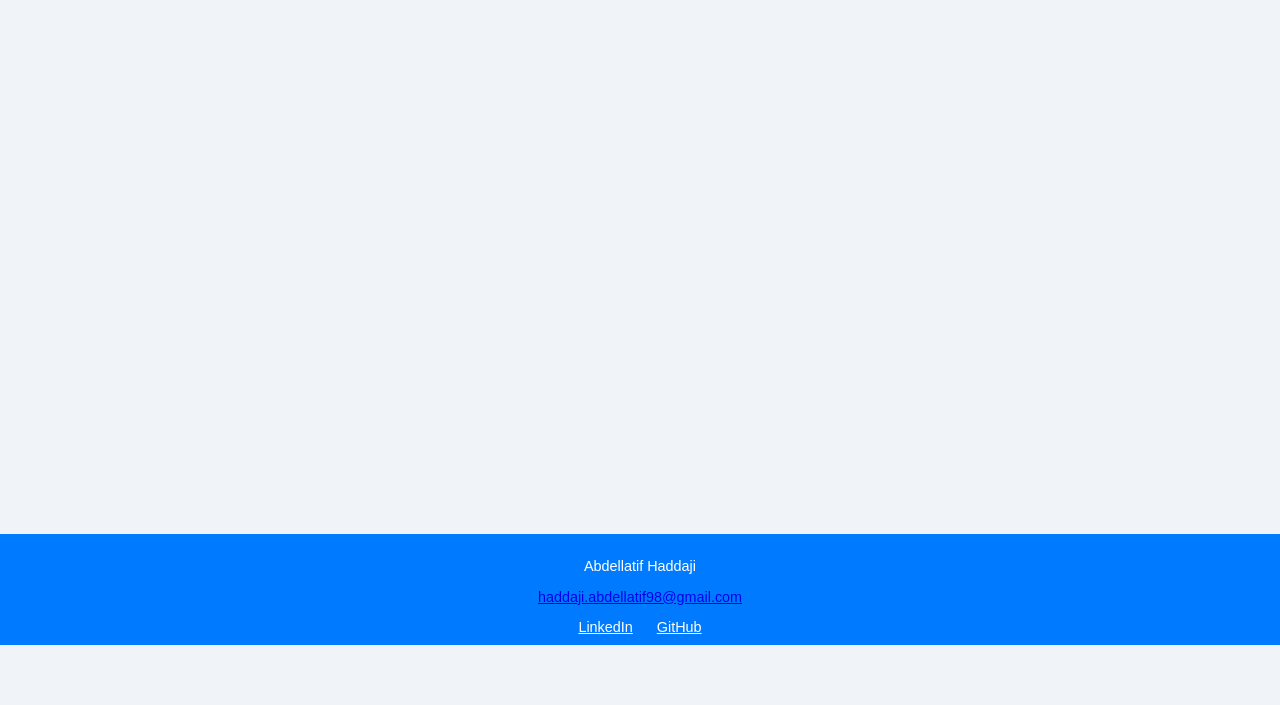
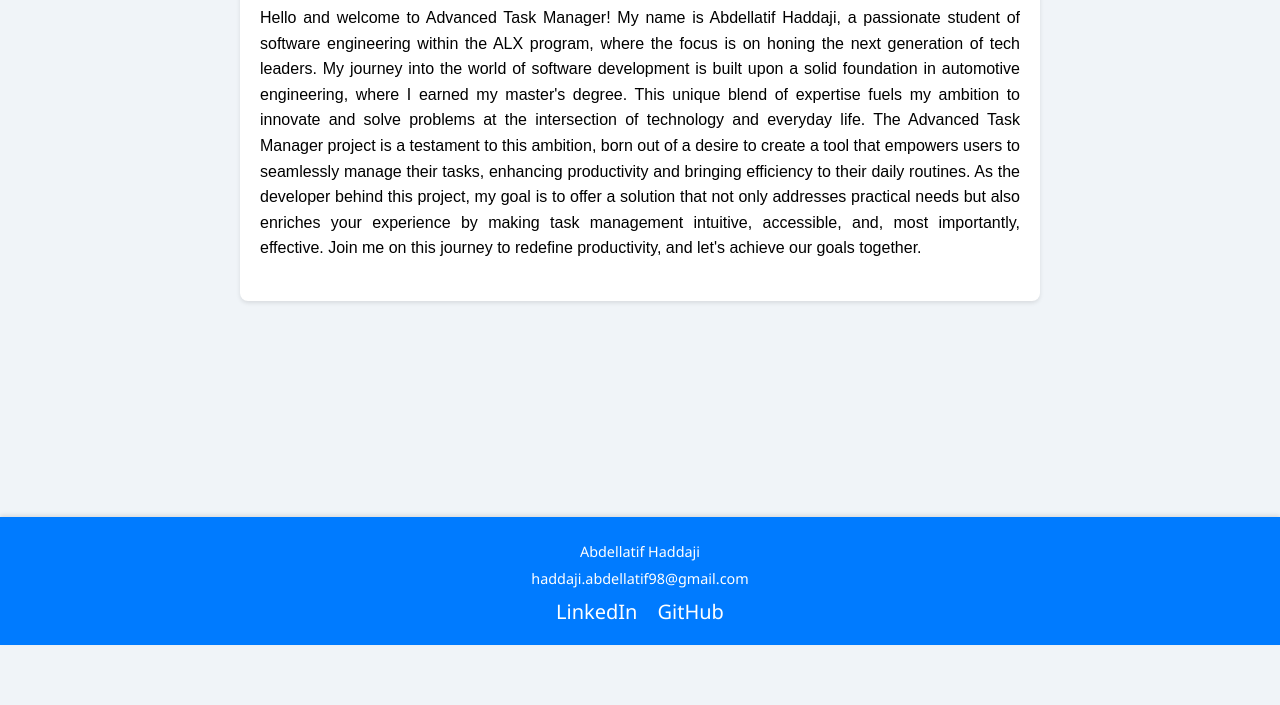
Before and after one commit to AbdellatifHaddaji/alx_capstone_project, a plain HTML site: page task_managere/about.html in a window 1280 px wide. Shown: the part 155-860 px from the top of the page. Drawn offline with Linux system fonts and the light colour scheme.

Commit message:
task_managere

```diff
--- a/task_managere/about.html
+++ b/task_managere/about.html
@@ -24,7 +24,7 @@
 
     <section id="about" class="about-section">
         <h2>About Us</h2>
-        <p>We are a team dedicated to making task management easy and efficient.</p>
+        <p>Hello and welcome to Advanced Task Manager! My name is Abdellatif Haddaji, a passionate student of software engineering within the ALX program, where the focus is on honing the next generation of tech leaders. My journey into the world of software development is built upon a solid foundation in automotive engineering, where I earned my master's degree. This unique blend of expertise fuels my ambition to innovate and solve problems at the intersection of technology and everyday life. The Advanced Task Manager project is a testament to this ambition, born out of a desire to create a tool that empowers users to seamlessly manage their tasks, enhancing productivity and bringing efficiency to their daily routines. As the developer behind this project, my goal is to offer a solution that not only addresses practical needs but also enriches your experience by making task management intuitive, accessible, and, most importantly, effective. Join me on this journey to redefine productivity, and let's achieve our goals together.</p>
     </section>
 
     <footer>
--- a/task_managere/css/style.css
+++ b/task_managere/css/style.css
@@ -116,6 +116,50 @@ footer {
   color: #ffffff;
   margin: 0 10px;
 }
+/* Existing styles for footer */
+footer {
+  background-color: #2c3e50; /* Dark blue shade for elegance */
+  color: #ecf0f1; /* Soft white for text */
+  text-align: center;
+  padding: 20px 0; /* Adjust padding to make the footer smaller */
+  font-family: 'Segoe UI', Tahoma, Geneva, Verdana, sans-serif;
+  width: 100%;
+  box-shadow: 0 -2px 4px rgba(0,0,0,0.1); /* Optional: adds a subtle shadow for depth */
+  position: fixed;
+  bottom: 0;
+  left: 0;
+}
+
+.footer-content p, .footer-content a {
+  margin: 5px 0; /* Reduce margin for a tighter footer */
+  font-size: 0.9rem; /* Adjust font size for smaller screens */
+}
+
+.social-links a {
+  margin: 0 10px;
+  font-size: 1.2rem; /* Adjust social icon sizes if necessary */
+}
+
+/* Adjusting heading size in the home section */
+.home-section h1 {
+  font-size: 2rem; /* Adjust size as needed for desktop */
+}
+
+/* Responsive adjustments for smaller screens */
+@media (max-width: 768px) {
+  .footer-content p, .footer-content a, .social-links a {
+      font-size: 0.8rem; /* Even smaller text for mobile devices */
+  }
+
+  .home-section h1 {
+      font-size: 1.5rem; /* Smaller heading text for mobile */
+  }
+
+  footer {
+      padding: 15px 0; /* Reduce padding on mobile for a slimmer footer */
+  }
+}
+
 
 .social-links a:hover {
   color: #d4d4d4;
@@ -154,3 +198,131 @@ body.dark-mode .dark-mode-toggle {
 body.dark-mode .dark-mode-toggle:hover {
   background: #6c757d;
 }
+
+footer {
+  width: 100%;
+  background-color: #007bff; /* A calm blue that matches the navbar for consistency */
+  color: #ffffff;
+  text-align: center;
+  padding: 20px 0;
+  box-shadow: 0 -2px 4px rgba(0,0,0,0.1); /* subtle shadow for a "lifted" effect */
+  font-size: 0.9rem;
+  position: fixed; /* Adjust based on preference */
+  bottom: 0;
+  left: 0;
+}
+
+.footer-content {
+  margin: auto;
+  max-width: 960px; /* Ensures content doesn't stretch too wide on larger screens */
+}
+
+.footer-content p, .footer-content a {
+  margin-bottom: 8px; /* Adds a bit more space between lines */
+}
+
+.social-links {
+  margin-top: 10px; /* More space above social links */
+  display: flex;
+  justify-content: center; /* Centers social links */
+  align-items: center;
+}
+
+.social-links a {
+  display: inline-flex;
+  justify-content: center;
+  align-items: center;
+  margin: 0 12px;
+  color: #ffffff; /* Ensures legibility */
+  font-size: 20px; /* Larger icons */
+}
+
+.social-links a:hover {
+  color: #d4d4d4; /* Lighter color on hover for a subtle effect */
+  text-decoration: none; /* Removes underline on hover */
+}
+
+/* Optional: Add transitions for smoother hover effects */
+.social-links a {
+  transition: color 0.3s ease-in-out;
+}
+
+
+
+
+/* Enhanced Navbar and Container Styles */
+.nav-container {
+  max-width: 1200px;
+  margin: 0 auto;
+  display: flex;
+  justify-content: space-between;
+  align-items: center;
+}
+
+/* General Section Styles */
+section {
+  box-sizing: border-box;
+  max-width: 800px; /* Adjust based on preference */
+  margin: 2rem auto;
+  padding: 20px;
+  background-color: #ffffff;
+  border-radius: 8px;
+  box-shadow: 0 2px 4px rgba(0, 0, 0, 0.1);
+}
+
+/* About Section Specific Styles */
+.about-section {
+  text-align: center; /* Center aligns the text */
+}
+
+.about-section h2 {
+  margin-top: 0;
+  color: #007bff; /* Adds a splash of color */
+}
+
+.about-section p {
+  text-align: justify; /* Justifies the paragraph text for better readability */
+  margin: 20px auto; /* Adds top and bottom margin for spacing */
+  line-height: 1.6; /* Increases line height for readability */
+}
+
+/* Footer Styling Adjustments */
+footer {
+  width: 100%;
+  background-color: #007bff;
+  color: #fff;
+  text-align: center;
+  padding: 20px 0;
+  position: fixed; /* or 'relative' if you don't want it always at the bottom */
+  bottom: 0;
+  left: 0;
+  font-size: 14px; /* Adjust based on your preference */
+}
+
+.footer-content a {
+  color: #fff;
+  text-decoration: none;
+  margin: 0 15px;
+}
+
+.social-links {
+  margin-top: 10px;
+}
+
+.social-links a {
+  display: inline-block;
+  margin: 0 10px;
+  color: #fff;
+}
+
+/* Responsive Adjustments */
+@media (max-width: 768px) {
+  .about-section p {
+      text-align: left; /* Adjust text alignment on smaller screens */
+  }
+
+  footer {
+      position: relative; /* Prevents the footer from overlapping content on small screens */
+      padding: 10px 0;
+  }
+}
```
